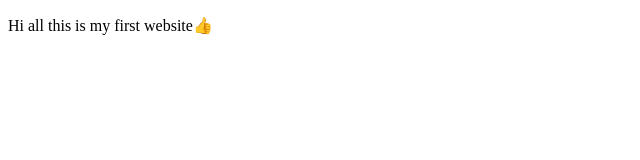
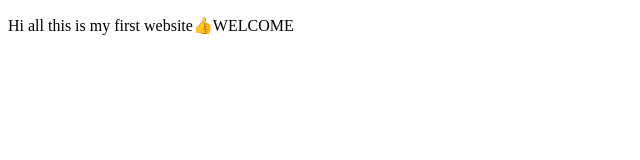
Before and after one commit to Menahasrinivas/first-website-demo, a plain HTML site: page index.html in a window 1280 px wide. Shown: the full height of the page, 0-640 px from the left. Drawn offline with Linux system fonts and the light colour scheme.

Commit message:
title tag change

```diff
--- a/index.html
+++ b/index.html
@@ -3,9 +3,9 @@
 <head>
     <meta charset="UTF-8">
     <meta name="viewport" content="width=device-width, initial-scale=1.0">
-    <title>My first websiteDocument</title>
+    <title>My first websiteDocument😎</title>
 </head>
 <body>
-    <p>Hi all this is my first website👍</p>
+    <p>Hi all this is my first website👍WELCOME</p>
 </body>
 </html>
```
